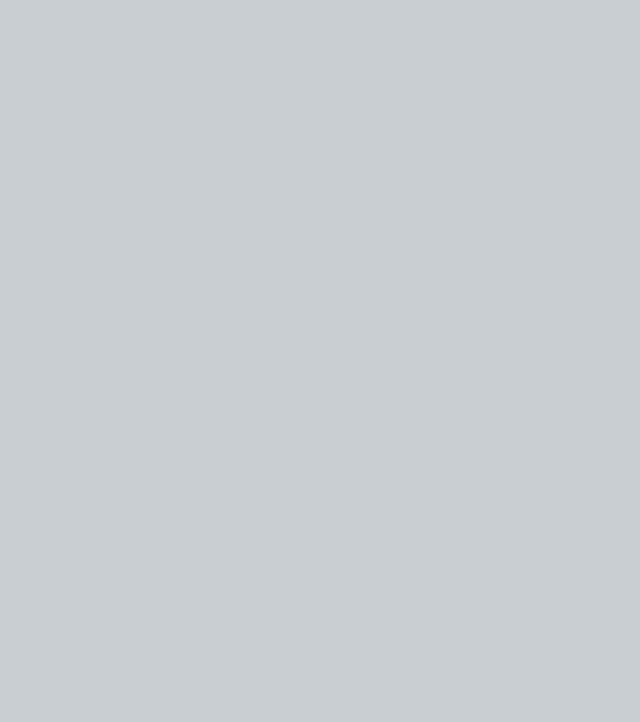
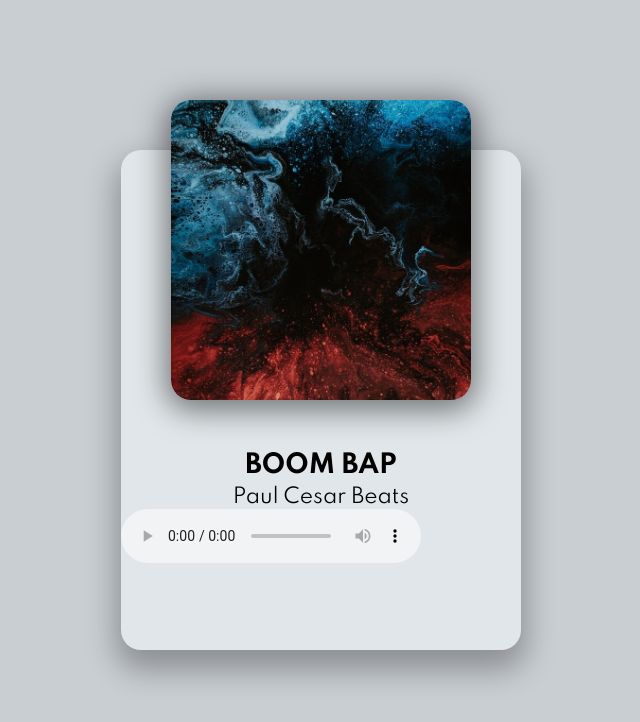
Before and after one commit to StevenWuTG/music-player-practice, a plain HTML site: page index.html in a window 1280 px wide. Shown: the whole page, without its empty margins (319-959 px from the left). Drawn offline with Linux system fonts and the light colour scheme.

Commit message:
player container done

```diff
--- a/index.html
+++ b/index.html
@@ -9,7 +9,16 @@
     <link rel="stylesheet" href="style.css">
 </head>
 <body>
-    <!-- Script -->
+    <div class="player-container">
+        <div class="img-container">
+
+            <img src="img/jacinto-1.jpg" alt="Album Art">
+        </div>
+        <h2 id="title">BOOM BAP</h2>
+        <h3 id="artist">Paul Cesar Beats</h3>
+        <audio src="music/PaulCesarBeats-BOOMBAP.mp3" controls></audio>
+    </div>
+
     <script src="script.js"></script>
 </body>
 </html>
--- a/style.css
+++ b/style.css
@@ -1,4 +1,4 @@
-
+@import url('https://fonts.googleapis.com/css2?family=Spartan:wght@400;700&display=swap');
 
 html {
   box-sizing: border-box;
@@ -11,19 +11,34 @@ body {
   display: flex;
   justify-content: center;
   align-items: center;
-
+  flex-direction: column;
+  font-family: Spartan, sans-serif;
   font-size: 12px;
 }
 
-
+.player-container {
+  height: 500px;
+  width: 400px;
+  background: #e0e6e9;
+  border-radius: 20px ;
+  box-shadow: 0 15px 30px 5px rgba(0,0,0, 0.3) ;
+}
 
 .img-container {
-
+  height: 300px;
+  width: 300px;
   position: relative;
   top: -50px;
   left: 50px;
 }
 
+.img-container img {
+  height: 100%;
+  width: 100%;
+  object-fit: cover;
+  border-radius: 20px;
+  box-shadow: 0 5px 30px 5px rgba(0,0,0, 0.5) ;
+}
 
 h2 {
   font-size: 25px;
@@ -89,7 +104,10 @@ h3 {
 
 /* Media Query: iPhone (Vertical) */
 @media screen and (max-width: 376px) {
-
+  .player-container {
+    width: 95vw;
+    height: ;
+  }
 
   .img-container {
     left: 29px;
```
Also changed, not shown: 10 other files.
